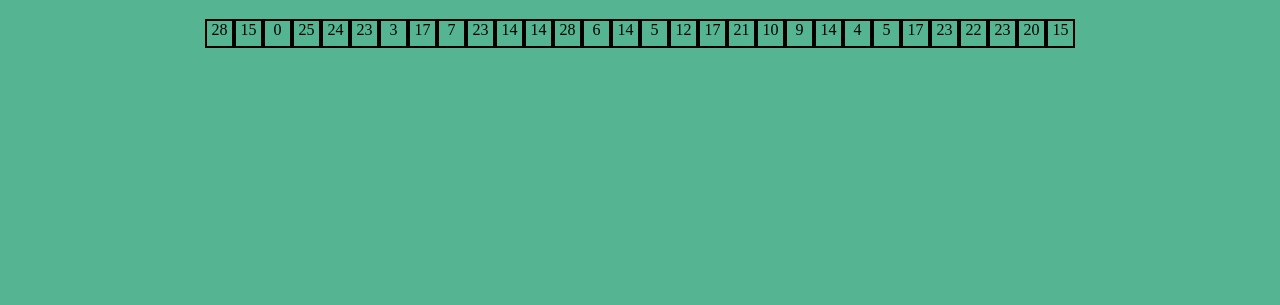
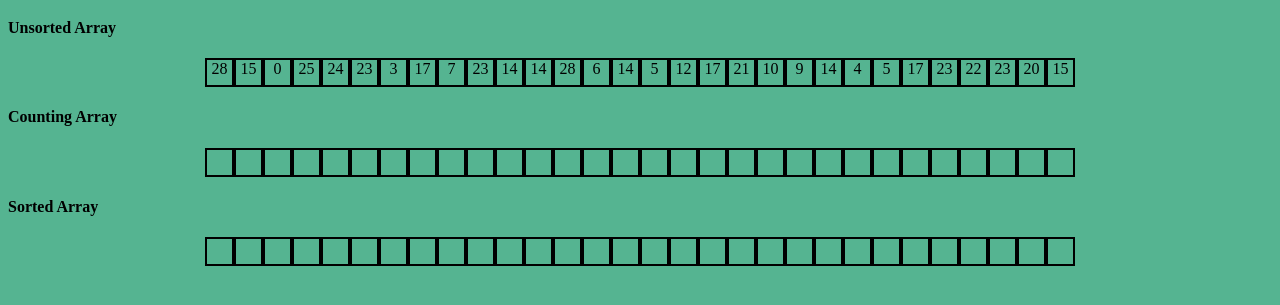
Before and after one commit to a-ogilvie/counting-sort, a website with bundled scripts: page index.html in a window 1280 px wide. Shown: the part 61-366 px from the top of the page. Built offline with nearby package versions, Linux system fonts and the light colour scheme.

Commit message:
Finish basic layout

```diff
--- a/index.html
+++ b/index.html
@@ -10,10 +10,16 @@
 
 <body>
   <h1>Counting Sort</h1>
-  <div id="array">
+  <h4>Unsorted Array</h4>
+  <div id="unsorted-array">
     <!--unsorted array vis goes here-->
   </div>
-  <div id="object">
+  <h4>Counting Array</h4>
+  <div id="counting-array">
+    <!--counting object vis goes here-->
+  </div>
+  <h4>Sorted Array</h4>
+  <div id="sorted-array">
     <!--counting object vis goes here-->
   </div>
   <!--
--- a/src/index.css
+++ b/src/index.css
@@ -2,12 +2,16 @@ body {
   background-color: #55b491;
 }
 
-#array {
+#unsorted-array,
+#counting-array,
+#sorted-array {
   display: flex;
   justify-content: center;
 }
 
-.unsorted-item {
+.unsorted-item,
+.counting-item,
+.sorted-item {
   border: 2px solid black;
   width: 25px;
   height: 25px;
--- a/src/index.js
+++ b/src/index.js
@@ -5,13 +5,16 @@ const Sort = require("./Sort");
 require("./index.css");
 
 const ARRAYSIZE = 30;
-const unsortedTable = document.getElementById("array");
+const MAXVALUE = 30;
+const unsortedTable = document.getElementById("unsorted-array");
+const countingTable = document.getElementById("counting-array");
+const sortedTable = document.getElementById("sorted-array");
 
 const unsortedArray = [];
 
-// Generate unsortedArray and display on page
+// Generate unsortedArray and display vis on page
 for (let i = 0; i < ARRAYSIZE; i++) {
-  const randomNumber = Math.floor(Math.random() * 30);
+  const randomNumber = Math.floor(Math.random() * MAXVALUE);
   unsortedArray.push(randomNumber);
   const tableData = document.createElement("div");
   tableData.textContent = randomNumber;
@@ -19,5 +22,22 @@ for (let i = 0; i < ARRAYSIZE; i++) {
   unsortedTable.appendChild(tableData);
 }
 
+// Generate empty counting array vis
+for (let i = 0; i < MAXVALUE; i++) {
+  const tableData = document.createElement("div");
+  tableData.id = `counting-item-${i}`;
+  tableData.className = "counting-item";
+  countingTable.appendChild(tableData);
+}
+
+for (let i = 0; i < ARRAYSIZE; i++) {
+  const tableData = document.createElement("div");
+  tableData.id = `sorted-item-${i}`;
+  tableData.className = "sorted-item";
+  sortedTable.appendChild(tableData);
+}
+
 const sort = new Sort(unsortedArray);
 const counts = sort.sort();
+
+console.log(counts);
```
